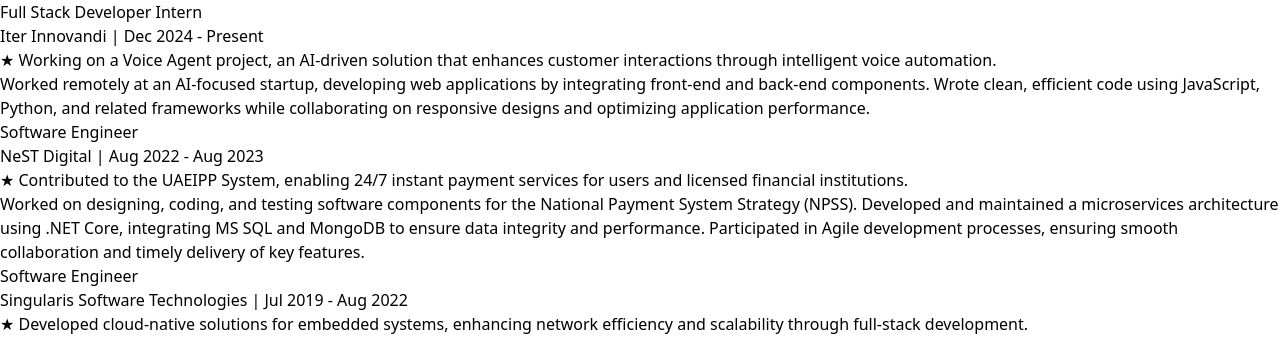
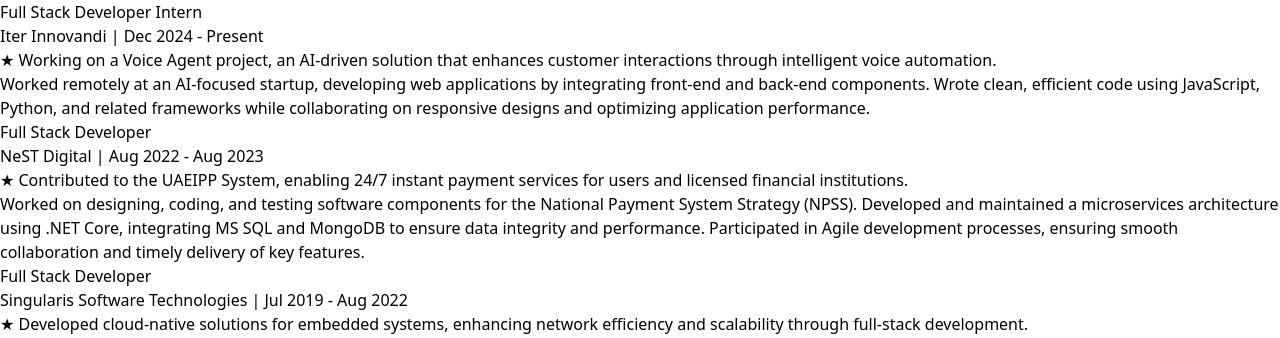
Before and after one commit to ReshmiRahul/MyPortfolio, a React (Vite) app: page / in a window 1280 px wide. Shown: the part 3562-3900 px from the top of the page. Built offline with nearby package versions, Linux system fonts and the light colour scheme.

Commit message:
Updating my Portfolio project

```diff
--- a/src/Components/Experience/Experience.jsx
+++ b/src/Components/Experience/Experience.jsx
@@ -23,7 +23,7 @@
 
                 <div className='text-white bg-black shadow-xl bg-opacity-30 rounded-lg p-4 md:mb-4 md:mx-6'>
                     <div className='flex gap-3 py-4 md:ml-20 md:mt-0 flex-col'>
-                        <h1 className='font-bold text-xl'>Software Engineer</h1>
+                        <h1 className='font-bold text-xl'>Full Stack Developer</h1>
                         <p className='text-sm md:text-md leading-tight text-slate-400'>
                             NeST Digital | Aug 2022 - Aug 2023
                         </p>
@@ -38,7 +38,7 @@
 
                 <div className='text-white bg-black shadow-xl bg-opacity-30 rounded-lg p-4 md:mb-4 md:mx-6'>
                     <div className='flex gap-3 py-4 md:ml-20 md:mt-0 flex-col'>
-                        <h1 className='font-bold text-xl'>Software Engineer</h1>
+                        <h1 className='font-bold text-xl'>Full Stack Developer</h1>
                         <p className='text-sm md:text-md leading-tight text-slate-400'>
                             Singularis Software Technologies | Jul 2019 - Aug 2022
                         </p>
```
